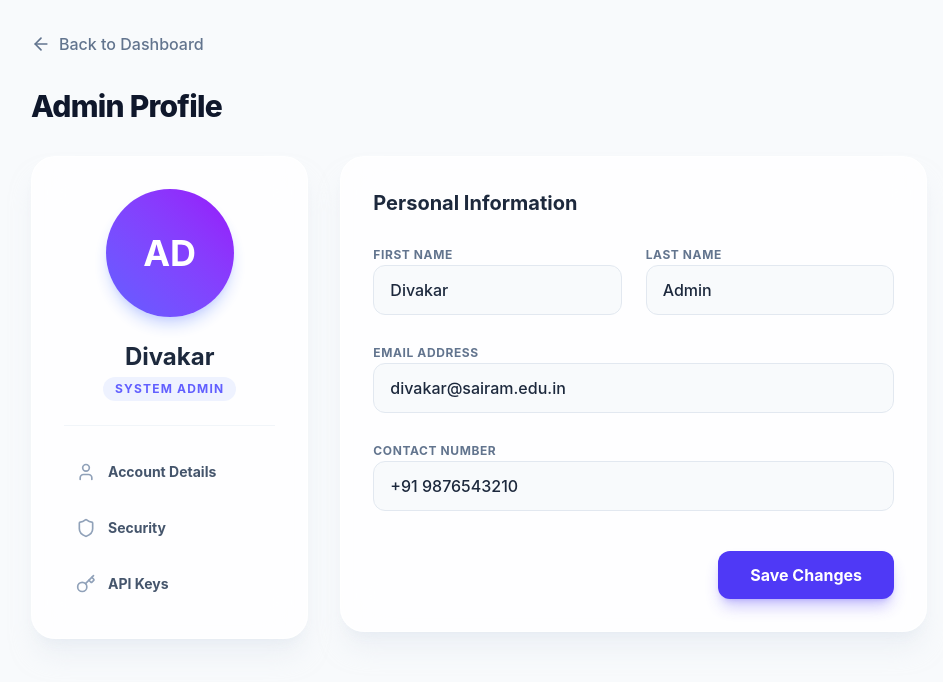
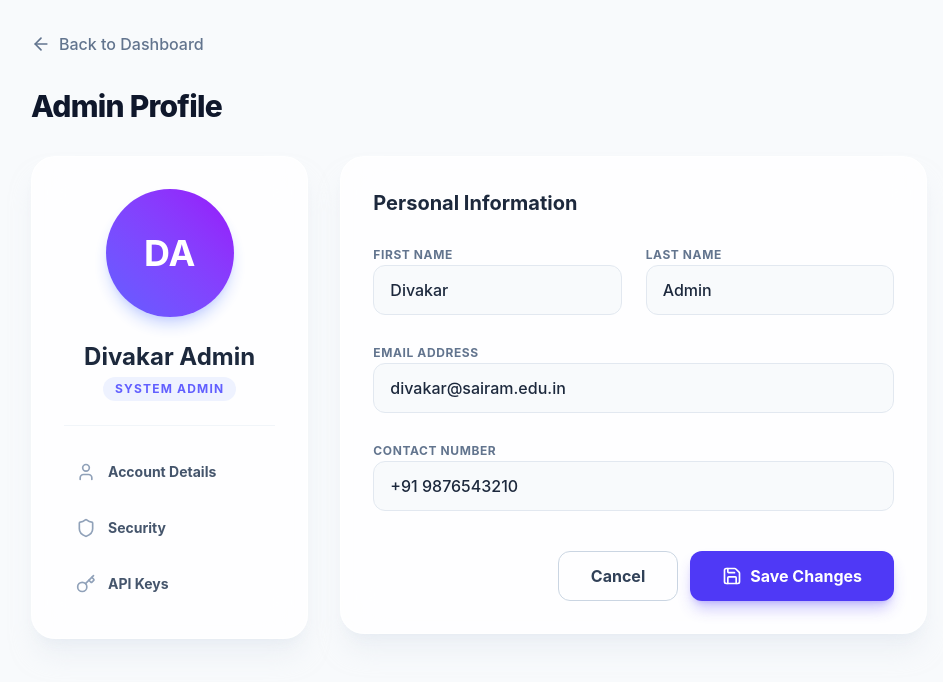
Before and after one commit to Divakar-20/cs2, a React (Vite) app in the folder frontend/: page /profile in a window 1280 px wide. Shown: the top 682 px of the page, without its empty margins (161-1104 px from the left). Built offline with nearby package versions, Linux system fonts and the light colour scheme.

Commit message:
Auto update $(date)

```diff
--- a/frontend/src/pages/Profile.jsx
+++ b/frontend/src/pages/Profile.jsx
@@ -1,9 +1,49 @@
-import React from 'react';
-import { ArrowLeft, User, Shield, CreditCard, Key } from 'lucide-react';
+import React, { useState, useEffect } from 'react';
+import { ArrowLeft, User, Shield, CreditCard, Key, CheckCircle, AlertCircle, Save } from 'lucide-react';
 import { useNavigate } from 'react-router-dom';
+import { useLocalStorage } from '../utils/useLocalStorage';
 
 export default function Profile() {
   const navigate = useNavigate();
+  const [formData, setFormData] = useLocalStorage('userProfile', {
+    firstName: 'Divakar',
+    lastName: 'Admin',
+    email: 'divakar@sairam.edu.in',
+    phone: '+91 9876543210'
+  });
+  const [isLoading, setIsLoading] = useState(false);
+  const [success, setSuccess] = useState(false);
+  const [error, setError] = useState('');
+
+  const handleSubmit = async (e) => {
+    e.preventDefault();
+    setIsLoading(true);
+    setError('');
+    setSuccess(false);
+
+    try {
+      // Mock API call
+      await new Promise(resolve => setTimeout(resolve, 1000));
+
+      // Update initials from form
+      const initials = `${formData.firstName[0]}${formData.lastName[0]}`.toUpperCase();
+
+      // Save (already via hook)
+      setSuccess(true);
+      setTimeout(() => setSuccess(false), 3000);
+    } catch (err) {
+      setError('Save failed. Try again.');
+    } finally {
+      setIsLoading(false);
+    }
+  };
+
+  const handleChange = (e) => {
+    const { name, value } = e.target;
+    setFormData(prev => ({ ...prev, [name]: value }));
+  };
+
+  const avatarInitials = `${formData.firstName[0]}${formData.lastName[0]}`.toUpperCase();
 
   return (
     <div className="min-h-screen bg-slate-50 p-8 font-sans text-slate-800">
@@ -24,9 +64,9 @@ export default function Profile() {
           <div className="md:col-span-1">
             <div className="bg-white/80 backdrop-blur-xl rounded-3xl p-8 border border-white/60 shadow-xl shadow-slate-200/50 flex flex-col items-center text-center">
               <div className="w-32 h-32 bg-gradient-to-tr from-indigo-500 to-purple-600 rounded-full flex items-center justify-center text-white text-4xl font-bold shadow-lg shadow-indigo-200 mb-6">
-                AD
+                {avatarInitials}
               </div>
-              <h2 className="text-2xl font-bold text-slate-800">Divakar</h2>
+              <h2 className="text-2xl font-bold text-slate-800">{formData.firstName} {formData.lastName}</h2>
               <p className="text-indigo-500 font-bold uppercase tracking-widest text-xs mt-1 bg-indigo-50 px-3 py-1 rounded-full">System Admin</p>
 
               <div className="w-full h-px bg-slate-100 my-6"></div>
@@ -46,34 +86,97 @@ export default function Profile() {
           </div>
 
           <div className="md:col-span-2">
-             <div className="bg-white/80 backdrop-blur-xl rounded-3xl p-8 border border-white/60 shadow-xl shadow-slate-200/50">
+            <div className="bg-white/80 backdrop-blur-xl rounded-3xl p-8 border border-white/60 shadow-xl shadow-slate-200/50 relative">
+              {success && (
+                <div className="absolute top-4 right-4 bg-emerald-500 text-white px-4 py-2 rounded-xl flex items-center shadow-lg animate-pulse">
+                  <CheckCircle className="w-5 h-5 mr-2" />
+                  Profile updated!
+                </div>
+              )}
+              {error && (
+                <div className="absolute top-4 right-4 bg-rose-500 text-white px-4 py-2 rounded-xl flex items-center shadow-lg">
+                  <AlertCircle className="w-5 h-5 mr-2" />
+                  {error}
+                </div>
+              )}
+
               <h3 className="text-xl font-bold text-slate-800 mb-6">Personal Information</h3>
 
-               <form className="space-y-6">
+              <form onSubmit={handleSubmit} className="space-y-6">
                 <div className="grid grid-cols-2 gap-6">
                   <div className="space-y-2">
                     <label className="text-xs font-bold text-slate-500 uppercase tracking-wider">First Name</label>
-                     <input type="text" defaultValue="Divakar" className="w-full bg-slate-50 border border-slate-200 rounded-xl px-4 py-3 outline-none focus:ring-2 focus:ring-indigo-500 focus:bg-white transition-all font-medium text-slate-800" />
+                    <input
+                      name="firstName"
+                      type="text"
+                      value={formData.firstName}
+                      onChange={handleChange}
+                      required
+                      className="w-full bg-slate-50 border border-slate-200 rounded-xl px-4 py-3 outline-none focus:ring-2 focus:ring-indigo-500 focus:bg-white transition-all font-medium text-slate-800"
+                    />
                   </div>
                   <div className="space-y-2">
                     <label className="text-xs font-bold text-slate-500 uppercase tracking-wider">Last Name</label>
-                     <input type="text" defaultValue="Admin" className="w-full bg-slate-50 border border-slate-200 rounded-xl px-4 py-3 outline-none focus:ring-2 focus:ring-indigo-500 focus:bg-white transition-all font-medium text-slate-800" />
+                    <input
+                      name="lastName"
+                      type="text"
+                      value={formData.lastName}
+                      onChange={handleChange}
+                      required
+                      className="w-full bg-slate-50 border border-slate-200 rounded-xl px-4 py-3 outline-none focus:ring-2 focus:ring-indigo-500 focus:bg-white transition-all font-medium text-slate-800"
+                    />
                   </div>
                 </div>
 
                 <div className="space-y-2">
                   <label className="text-xs font-bold text-slate-500 uppercase tracking-wider">Email Address</label>
-                   <input type="email" defaultValue="divakar@sairam.edu.in" className="w-full bg-slate-50 border border-slate-200 rounded-xl px-4 py-3 outline-none focus:ring-2 focus:ring-indigo-500 focus:bg-white transition-all font-medium text-slate-800" />
+                  <input
+                    name="email"
+                    type="email"
+                    value={formData.email}
+                    onChange={handleChange}
+                    required
+                    className="w-full bg-slate-50 border border-slate-200 rounded-xl px-4 py-3 outline-none focus:ring-2 focus:ring-indigo-500 focus:bg-white transition-all font-medium text-slate-800"
+                  />
                 </div>
 
                 <div className="space-y-2">
                   <label className="text-xs font-bold text-slate-500 uppercase tracking-wider">Contact Number</label>
-                   <input type="tel" defaultValue="+91 9876543210" className="w-full bg-slate-50 border border-slate-200 rounded-xl px-4 py-3 outline-none focus:ring-2 focus:ring-indigo-500 focus:bg-white transition-all font-medium text-slate-800" />
+                  <input
+                    name="phone"
+                    type="tel"
+                    value={formData.phone}
+                    onChange={handleChange}
+                    pattern="[+]?[0-9]{10,12}"
+                    required
+                    className="w-full bg-slate-50 border border-slate-200 rounded-xl px-4 py-3 outline-none focus:ring-2 focus:ring-indigo-500 focus:bg-white transition-all font-medium text-slate-800"
+                  />
                 </div>
 
-                 <div className="pt-4 flex justify-end">
-                   <button type="button" className="bg-indigo-600 hover:bg-indigo-700 text-white font-bold py-3 px-8 rounded-xl shadow-lg shadow-indigo-600/30 transition-transform transform hover:-translate-y-0.5">
+                <div className="pt-4 flex justify-end gap-3">
+                  <button
+                    type="button"
+                    onClick={() => navigate('/dashboard')}
+                    className="px-8 py-3 border border-slate-300 text-slate-700 font-bold rounded-xl hover:bg-slate-50 transition-all"
+                  >
+                    Cancel
+                  </button>
+                  <button
+                    type="submit"
+                    disabled={isLoading}
+                    className="bg-indigo-600 hover:bg-indigo-700 disabled:bg-indigo-400 text-white font-bold py-3 px-8 rounded-xl shadow-lg shadow-indigo-600/30 transition-transform transform hover:-translate-y-0.5 flex items-center disabled:cursor-not-allowed"
+                  >
+                    {isLoading ? (
+                      <>
+                        <div className="w-5 h-5 border-2 border-white/30 border-t-white rounded-full animate-spin mr-2"></div>
+                        Saving...
+                      </>
+                    ) : (
+                      <>
+                        <Save className="w-5 h-5 mr-2" />
                         Save Changes
+                      </>
+                    )}
                   </button>
                 </div>
               </form>
```
Lines whose indentation alone changed are shown as unchanged.
